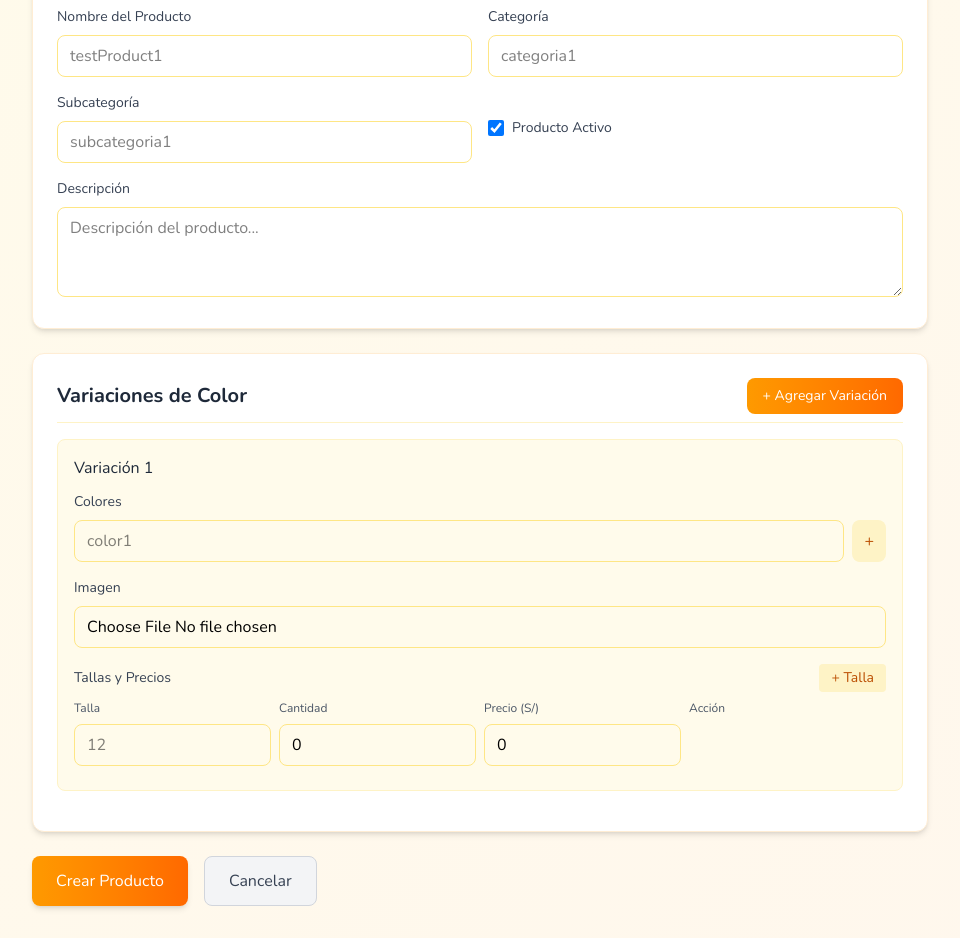
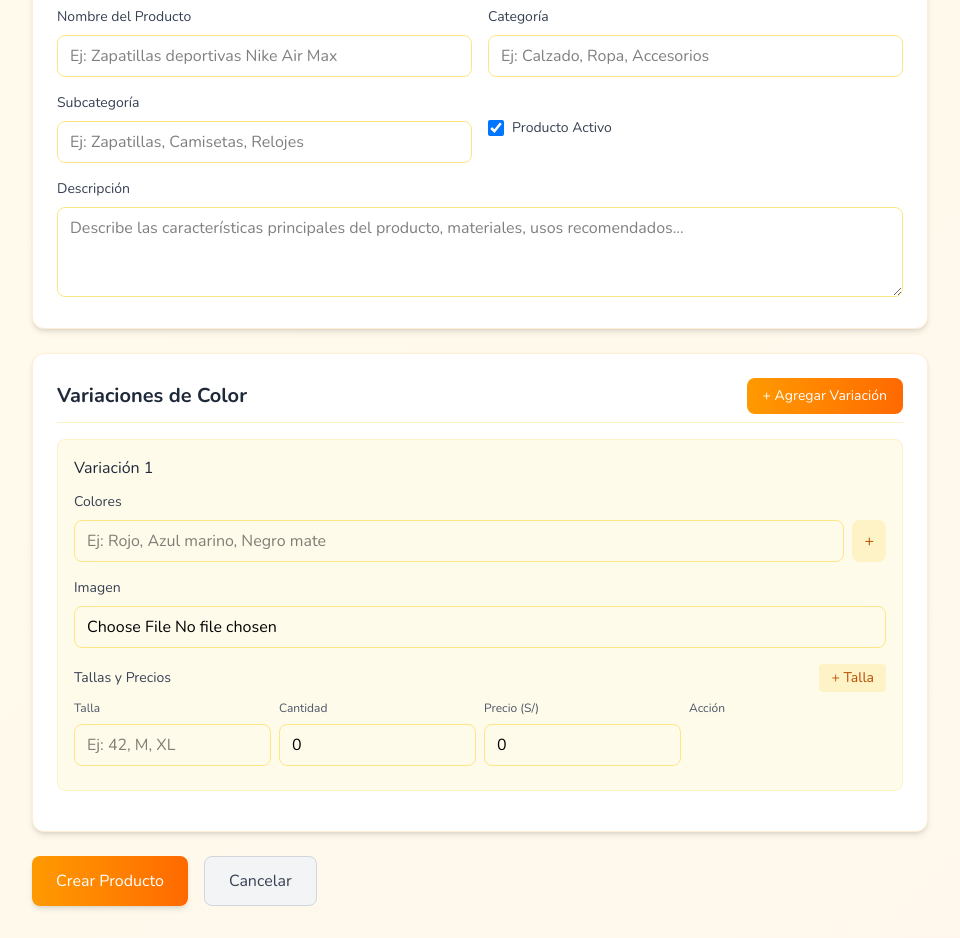
Before and after one commit to GuDex-Dev/torres-junior-2-ai, a Next.js app: page /admin/productos/nuevo in a window 1280 px wide. Shown: the part 260-1198 px from the top of the page, without its empty margins (160-1120 px from the left). Built offline with nearby package versions, Linux system fonts and the light colour scheme; no server answers.

Commit message:
chore: improve placeholders

```diff
--- a/src/app/admin/productos/nuevo/page.tsx
+++ b/src/app/admin/productos/nuevo/page.tsx
@@ -216,7 +216,7 @@ export default function NuevoProducto() {
                 value={form.nombre}
                 onChange={e => actualizarCampo('nombre', e.target.value)}
                 className="w-full px-3 py-2 border border-amber-200 rounded-lg focus:ring-2 focus:ring-amber-500 focus:border-amber-500 transition-colors"
-                placeholder="testProduct1"
+                placeholder="Ej: Zapatillas deportivas Nike Air Max"
                 required
               />
             </div>
@@ -230,7 +230,7 @@ export default function NuevoProducto() {
                 value={form.categoria}
                 onChange={e => actualizarCampo('categoria', e.target.value)}
                 className="w-full px-3 py-2 border border-amber-200 rounded-lg focus:ring-2 focus:ring-amber-500 focus:border-amber-500 transition-colors"
-                placeholder="categoria1"
+                placeholder="Ej: Calzado, Ropa, Accesorios"
                 required
               />
             </div>
@@ -244,7 +244,7 @@ export default function NuevoProducto() {
                 value={form.subcategoria}
                 onChange={e => actualizarCampo('subcategoria', e.target.value)}
                 className="w-full px-3 py-2 border border-amber-200 rounded-lg focus:ring-2 focus:ring-amber-500 focus:border-amber-500 transition-colors"
-                placeholder="subcategoria1"
+                placeholder="Ej: Zapatillas, Camisetas, Relojes"
                 required
               />
             </div>
@@ -271,7 +271,7 @@ export default function NuevoProducto() {
               onChange={e => actualizarCampo('descripcion', e.target.value)}
               rows={3}
               className="w-full px-3 py-2 border border-amber-200 rounded-lg focus:ring-2 focus:ring-amber-500 focus:border-amber-500 transition-colors"
-              placeholder="Descripción del producto..."
+              placeholder="Describe las características principales del producto, materiales, usos recomendados..."
               required
             />
           </div>
@@ -330,7 +330,7 @@ export default function NuevoProducto() {
                         )
                       }
                       className="flex-1 px-3 py-2 border border-amber-200 rounded-lg focus:ring-2 focus:ring-amber-500 focus:border-amber-500"
-                      placeholder="color1"
+                      placeholder="Ej: Rojo, Azul marino, Negro mate"
                     />
                     <button
                       type="button"
@@ -417,7 +417,7 @@ export default function NuevoProducto() {
                         )
                       }
                       className="px-3 py-2 border border-amber-200 rounded-lg focus:ring-2 focus:ring-amber-500 focus:border-amber-500"
-                      placeholder="12"
+                      placeholder="Ej: 42, M, XL"
                     />
                     <input
                       type="number"
@@ -431,7 +431,7 @@ export default function NuevoProducto() {
                         )
                       }
                       className="px-3 py-2 border border-amber-200 rounded-lg focus:ring-2 focus:ring-amber-500 focus:border-amber-500"
-                      placeholder="10"
+                      placeholder="Stock"
                       min="0"
                     />
                     <input
@@ -447,7 +447,7 @@ export default function NuevoProducto() {
                         )
                       }
                       className="px-3 py-2 border border-amber-200 rounded-lg focus:ring-2 focus:ring-amber-500 focus:border-amber-500"
-                      placeholder="25.50"
+                      placeholder="149.90"
                       min="0"
                     />
                     {variacion.tallas.length > 1 && (
```
